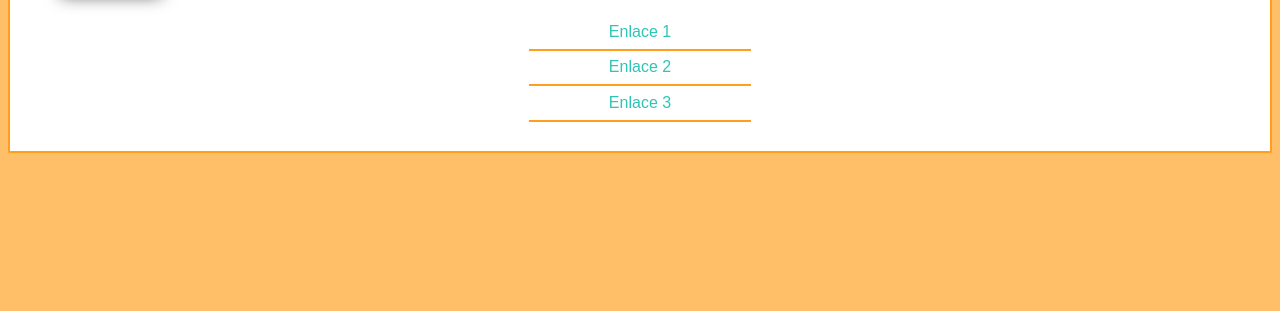
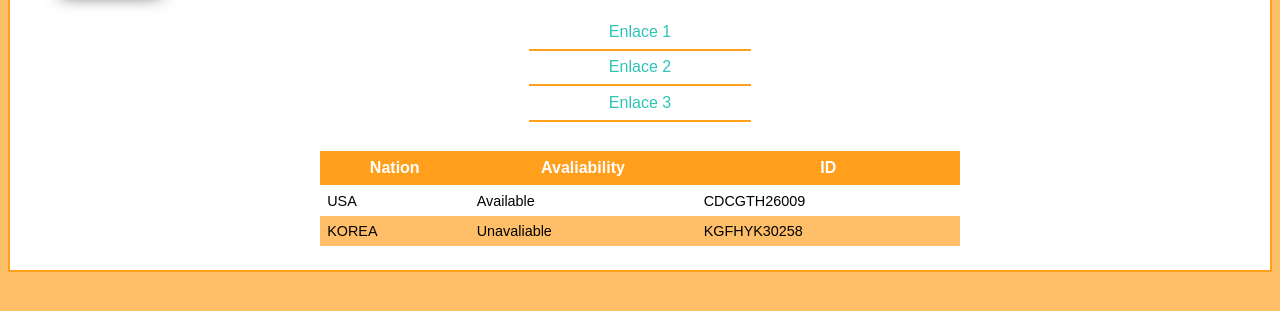
Before and after one commit to CaessarCZX/myedu_web, a plain HTML site: page html-css/practica_tres/index.html in a window 1280 px wide. Shown: the part 75-386 px from the top of the page. Drawn offline with Linux system fonts and the light colour scheme.

Commit message:
FEAT: I completely made the table and add style with CSS

```diff
--- a/html-css/practica_tres/CSS/style.css
+++ b/html-css/practica_tres/CSS/style.css
@@ -11,8 +11,8 @@ body{
     border-top: 0px;
 }
 
-.containe-toLinks{
-    display: block;
+.container-toLinks{
+    display: flex;
 }
 
 .toLinks{
@@ -61,14 +61,13 @@ body{
 }
 
 .container-toLists{
-    display: block;
+    display: flex;
+    justify-content: center;
+    align-items: center;
 }
 
 .listContainer{
-    display: flex;
-    justify-content: center;
-    align-items: center;
-
+    display: inline-flex;
 }
 
 .listContainer ul{
@@ -96,3 +95,37 @@ body{
     border-bottom: none;
     color: #fff;
 }
+
+.container-toTable{
+    display: flex;
+    justify-content: center;
+    align-items: center;
+}
+
+.tablecontainer{
+    display: inline-flex;
+    padding: 1em 0em 0.5em 0em;
+}
+
+.tablecontainer table{
+    width: 40em;
+    border-collapse: collapse;
+    font-family: Arial, Helvetica, sans-serif;
+}
+
+.tablecontainer table thead th{
+    text-align: center;
+    background-color: #ff9f1c;
+    color: #fff;
+    padding: 0.5em;
+}
+
+.tablecontainer table tbody tr:nth-child(even){
+    background-color: #ffbf69;
+}
+
+.tablecontainer table tbody td{
+    font-size: 0.9rem;
+    padding: 0.5em;
+    /* border: 1px solid #ccc; */
+}
--- a/html-css/practica_tres/index.html
+++ b/html-css/practica_tres/index.html
@@ -28,7 +28,34 @@
                 </ul>
             </div>
         </div>
-        <div class="toTables"></div>
+        <div class="container-toTable">
+            <div class="tablecontainer">
+                <table>
+                    <thead>
+                        <tr>
+                            <th>Nation</th>
+                            <th>Avaliability</th>
+                            <th>ID</th>
+                        </tr>
+                    </thead>
+                    <tbody>
+                        <tr>
+                            <td>USA</td>
+                            <td>Available</td>
+                            <td>CDCGTH26009</td>
+                        </tr>
+                        <tr>
+                            <td>KOREA</td>
+                            <td>Unavaliable</td>
+                            <td>KGFHYK30258</td>
+                        </tr>
+                    </tbody>
+                    <tfoot>
+
+                    </tfoot>
+                </table>
+            </div>
+        </div>
     </div>
 </body>
 </html>
```
